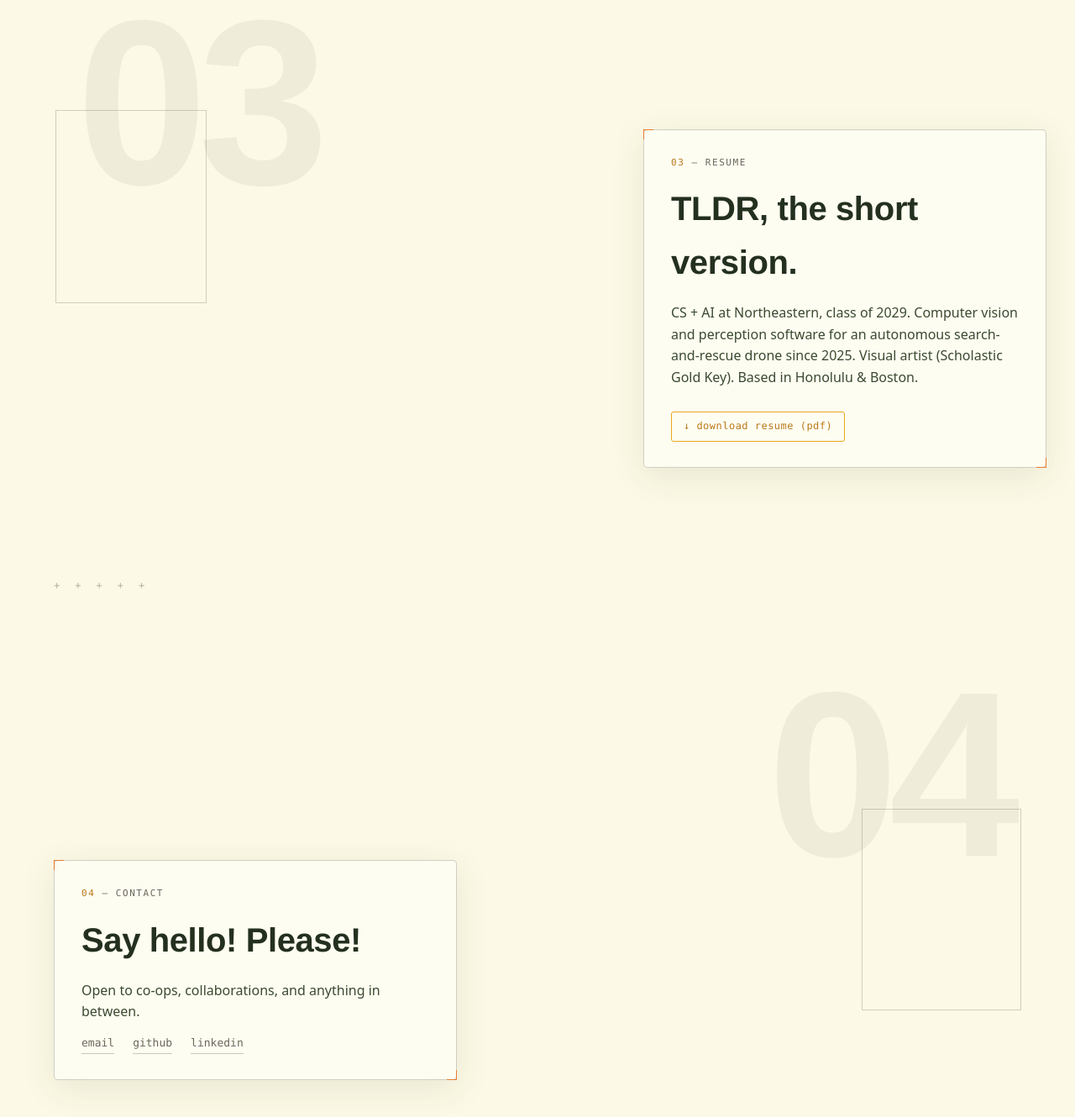
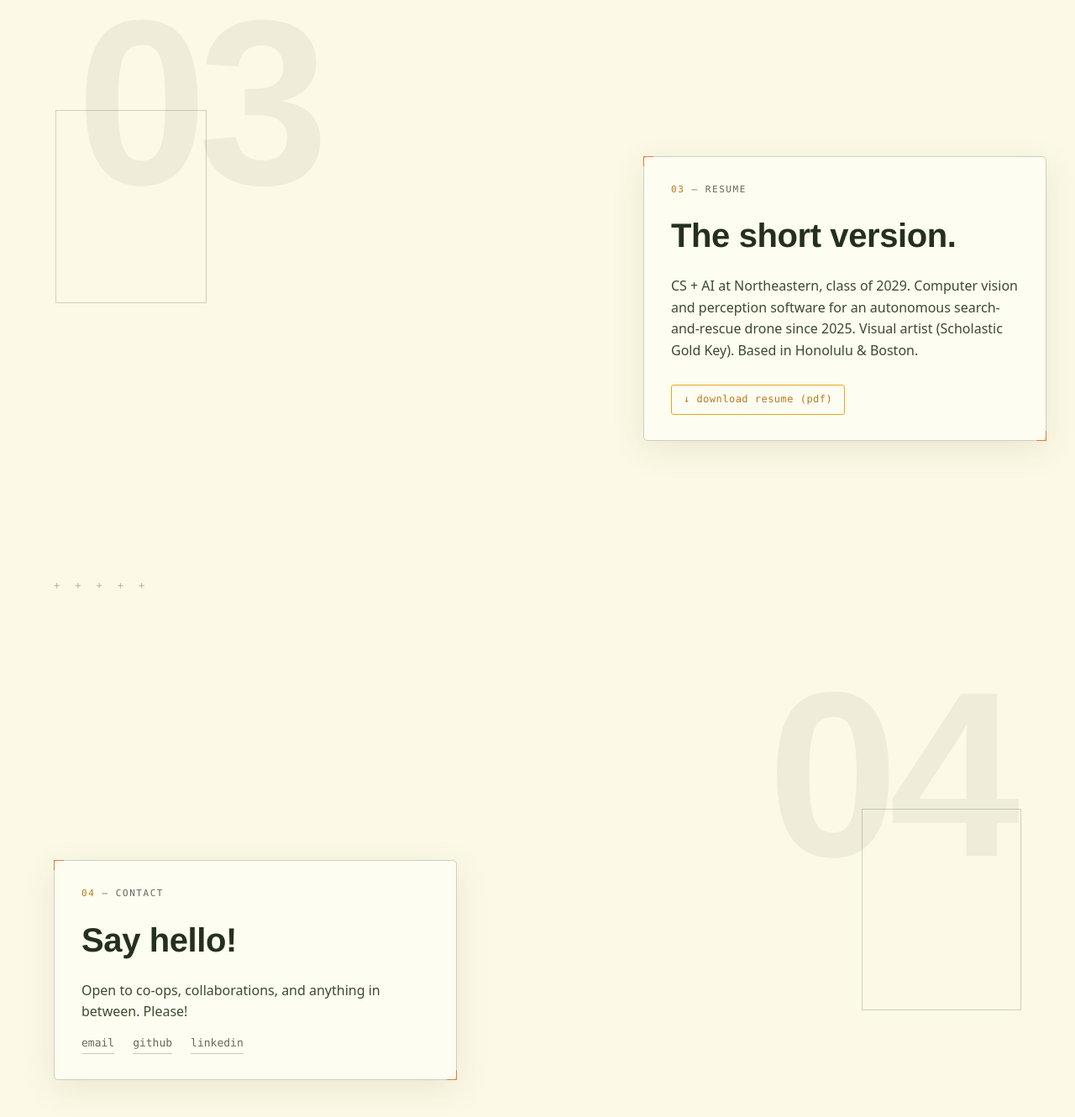
Before and after one commit to n7kataa/n7kataa.github.io, a plain HTML site: page index.html in a window 1280 px wide. Shown: the part 2504-3834 px from the top of the page at 84% size. Drawn offline with Linux system fonts and the light colour scheme; animation ran at ten frames a second.

Commit message:
even more changes

```diff
--- a/index.html
+++ b/index.html
@@ -314,7 +314,7 @@
     <div class="panel">
       <span class="corner tl"></span><span class="corner br"></span>
       <p class="eyebrow"><b>03</b> &mdash; resume</p>
-      <h2 class="title">TLDR, the short version.</h2>
+      <h2 class="title">The short version.</h2>
       <p class="lead">CS + AI at Northeastern, class of 2029. Computer vision and perception software for an autonomous search-and-rescue drone since 2025. Visual artist (Scholastic Gold Key). Based in Honolulu & Boston.</p>
       <!-- Drop resume.pdf next to index.html for this link to work. -->
       <a class="dl" href="resume.pdf" download>&darr; download resume (pdf)</a>
@@ -330,8 +330,8 @@
     <div class="panel">
       <span class="corner tl"></span><span class="corner br"></span>
       <p class="eyebrow"><b>04</b> &mdash; contact</p>
-      <h2 class="title">Say hello! Please!</h2>
-      <p class="lead">Open to co-ops, collaborations, and anything in between.</p>
+      <h2 class="title">Say hello!</h2>
+      <p class="lead">Open to co-ops, collaborations, and anything in between. Please!</p>
       <div class="links">
         <a href="mailto:breanzn@gmail.com">email</a>
         <a href="https://github.com/n7kataa" target="_blank" rel="noopener">github</a>
```
